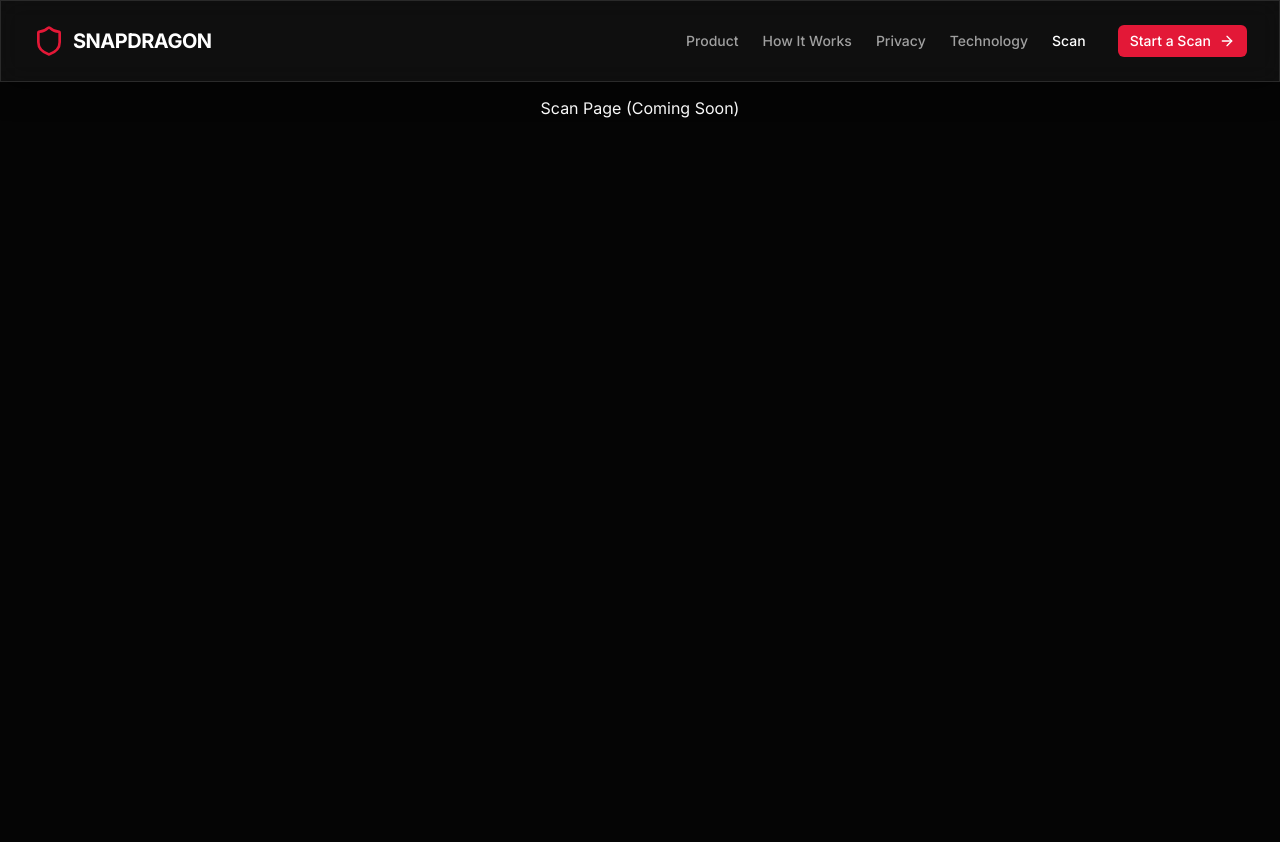
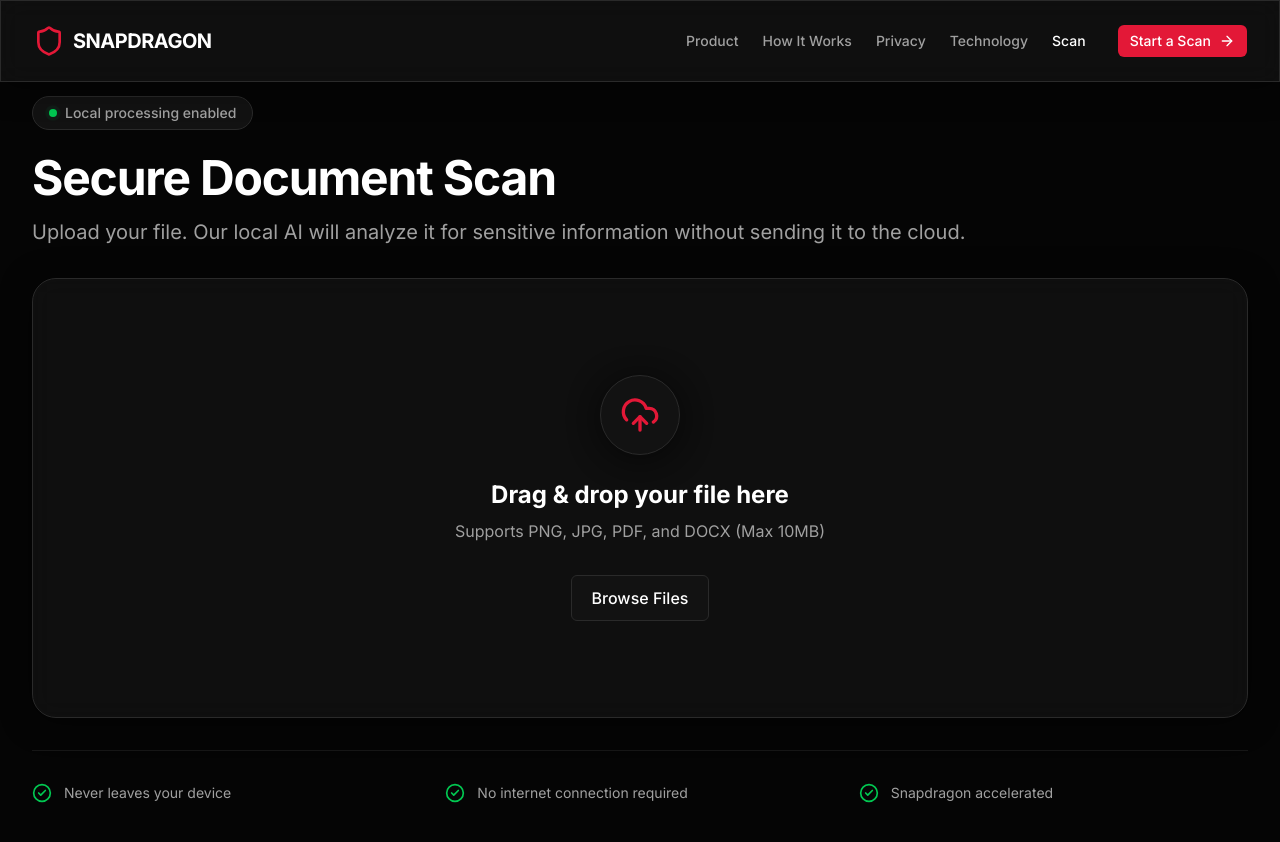
Before and after one commit to rutvikjasani01/SNAPDRAGON-AI-Privacy-Guard, a React (Vite) app in the folder frontend/: page /scan in a window 1280 px wide. Shown: the top 842 px of the page. Before the commit the page ends 800 px from the top, so only its background shows below. Built offline with nearby package versions, Linux system fonts and the light colour scheme.

Commit message:
feat: add document scanning interface

```diff
--- a/frontend/src/App.tsx
+++ b/frontend/src/App.tsx
@@ -1,6 +1,7 @@
 import { BrowserRouter as Router, Routes, Route } from 'react-router-dom';
 import { Navbar } from './components/layout';
 import { Hero, Storytelling, TechPreview } from './components/landing';
+import { Scan } from './pages';
 
 function Home() {
   return (
@@ -18,10 +19,10 @@ function App() {
       <Navbar />
       <Routes>
         <Route path="/" element={<Home />} />
+        <Route path="/scan" element={<Scan />} />
         {/* Placeholders for upcoming routes to avoid 404s on nav links */}
         <Route path="/privacy" element={<div className="pt-24 text-center">Privacy Page (Coming Soon)</div>} />
         <Route path="/technology" element={<div className="pt-24 text-center">Technology Page (Coming Soon)</div>} />
-        <Route path="/scan" element={<div className="pt-24 text-center">Scan Page (Coming Soon)</div>} />
       </Routes>
     </Router>
   );
--- /dev/null
+++ b/frontend/src/pages/Scan.tsx
@@ -0,0 +1,223 @@
+import { useState, useCallback, useRef } from 'react';
+import { motion, AnimatePresence } from 'framer-motion';
+import { UploadCloud, File, AlertCircle, X, CheckCircle2 } from 'lucide-react';
+import { Container } from '../components/ui/Container';
+import { Button } from '../components/ui/Button';
+
+const ALLOWED_TYPES = [
+  'image/png',
+  'image/jpeg',
+  'application/pdf',
+  'application/vnd.openxmlformats-officedocument.wordprocessingml.document', // docx
+];
+
+export function Scan() {
+  const [isDragging, setIsDragging] = useState(false);
+  const [file, setFile] = useState<File | null>(null);
+  const [error, setError] = useState<string | null>(null);
+  const [isUploading, setIsUploading] = useState(false);
+
+  const fileInputRef = useRef<HTMLInputElement>(null);
+
+  const validateFile = (selectedFile: File) => {
+    setError(null);
+    if (!ALLOWED_TYPES.includes(selectedFile.type) && !selectedFile.name.endsWith('.docx')) {
+      setError('Invalid file type. Please upload PNG, JPG, PDF, or DOCX.');
+      return false;
+    }
+    if (selectedFile.size > 10 * 1024 * 1024) { // 10MB limit for demo
+      setError('File is too large. Maximum size is 10MB.');
+      return false;
+    }
+    return true;
+  };
+
+  const handleDrop = useCallback((e: React.DragEvent) => {
+    e.preventDefault();
+    setIsDragging(false);
+    const droppedFile = e.dataTransfer.files[0];
+    if (droppedFile && validateFile(droppedFile)) {
+      setFile(droppedFile);
+    }
+  }, []);
+
+  const handleDragOver = useCallback((e: React.DragEvent) => {
+    e.preventDefault();
+    setIsDragging(true);
+  }, []);
+
+  const handleDragLeave = useCallback((e: React.DragEvent) => {
+    e.preventDefault();
+    setIsDragging(false);
+  }, []);
+
+  const handleFileSelect = (e: React.ChangeEvent<HTMLInputElement>) => {
+    const selectedFile = e.target.files?.[0];
+    if (selectedFile && validateFile(selectedFile)) {
+      setFile(selectedFile);
+    }
+  };
+
+  const handleRemoveFile = () => {
+    setFile(null);
+    setError(null);
+    if (fileInputRef.current) {
+      fileInputRef.current.value = '';
+    }
+  };
+
+  const handleScan = () => {
+    if (!file) return;
+    setIsUploading(true);
+    // Simulate upload and scan
+    setTimeout(() => {
+      setIsUploading(false);
+      // Future: Navigate to results
+    }, 2500);
+  };
+
+  return (
+    <main className="min-h-screen bg-background pt-24 pb-12">
+      <Container className="max-w-4xl">
+        <div className="flex flex-col space-y-8">
+          {/* Header */}
+          <div>
+            <div className="inline-flex items-center space-x-2 bg-surface border border-surfaceBorder rounded-full px-4 py-1.5 w-fit mb-6">
+              <span className="relative flex h-2 w-2">
+                <span className="animate-ping absolute inline-flex h-full w-full rounded-full bg-green-400 opacity-75"></span>
+                <span className="relative inline-flex rounded-full h-2 w-2 bg-green-500"></span>
+              </span>
+              <span className="text-sm font-medium text-text-secondary">Local processing enabled</span>
+            </div>
+            <h1 className="text-4xl md:text-5xl font-bold text-white tracking-tight mb-4">
+              Secure Document Scan
+            </h1>
+            <p className="text-xl text-text-secondary">
+              Upload your file. Our local AI will analyze it for sensitive information without sending it to the cloud.
+            </p>
+          </div>
+
+          {/* Upload Area */}
+          <div
+            onDrop={handleDrop}
+            onDragOver={handleDragOver}
+            onDragLeave={handleDragLeave}
+            className={`
+              relative glass-panel rounded-3xl border-2 border-dashed transition-all duration-200 overflow-hidden
+              ${isDragging ? 'border-primary bg-primary/5 scale-[1.02]' : 'border-surfaceBorder hover:border-text-secondary'}
+              ${file ? 'border-solid border-green-500/50' : ''}
+            `}
+          >
+            <input
+              type="file"
+              className="hidden"
+              ref={fileInputRef}
+              onChange={handleFileSelect}
+              accept=".png,.jpg,.jpeg,.pdf,.docx"
+            />
+
+            <AnimatePresence mode="wait">
+              {!file ? (
+                <motion.div
+                  key="empty-state"
+                  initial={{ opacity: 0 }}
+                  animate={{ opacity: 1 }}
+                  exit={{ opacity: 0 }}
+                  className="flex flex-col items-center justify-center p-16 md:p-24 text-center"
+                >
+                  <div className="w-20 h-20 bg-surface rounded-full flex items-center justify-center mb-6 shadow-glass border border-surfaceBorder">
+                    <UploadCloud className="w-10 h-10 text-primary" />
+                  </div>
+                  <h3 className="text-2xl font-bold text-white mb-2">Drag & drop your file here</h3>
+                  <p className="text-text-secondary mb-8">
+                    Supports PNG, JPG, PDF, and DOCX (Max 10MB)
+                  </p>
+                  <Button variant="secondary" onClick={() => fileInputRef.current?.click()}>
+                    Browse Files
+                  </Button>
+                </motion.div>
+              ) : (
+                <motion.div
+                  key="file-state"
+                  initial={{ opacity: 0, scale: 0.95 }}
+                  animate={{ opacity: 1, scale: 1 }}
+                  exit={{ opacity: 0, scale: 0.95 }}
+                  className="flex flex-col items-center justify-center p-12 md:p-16 text-center"
+                >
+                  <div className="relative">
+                    <div className="w-24 h-24 bg-green-500/10 rounded-2xl flex items-center justify-center mb-6 border border-green-500/30">
+                      <File className="w-12 h-12 text-green-400" />
+                    </div>
+                    <button
+                      onClick={handleRemoveFile}
+                      className="absolute -top-3 -right-3 bg-surface border border-surfaceBorder rounded-full p-1.5 text-text-secondary hover:text-white hover:bg-red-500/20 hover:border-red-500/50 transition-colors"
+                      disabled={isUploading}
+                    >
+                      <X className="w-5 h-5" />
+                    </button>
+                  </div>
+                  <h3 className="text-xl font-bold text-white mb-1">{file.name}</h3>
+                  <p className="text-sm text-text-secondary mb-8">
+                    {(file.size / (1024 * 1024)).toFixed(2)} MB • Ready for scanning
+                  </p>
+
+                  {isUploading ? (
+                    <div className="flex flex-col items-center space-y-4">
+                      <div className="relative w-48 h-2 bg-surfaceBorder rounded-full overflow-hidden">
+                        <motion.div
+                          className="absolute top-0 left-0 bottom-0 bg-primary"
+                          initial={{ width: "0%" }}
+                          animate={{ width: "100%" }}
+                          transition={{ duration: 2.5, ease: "easeInOut" }}
+                        />
+                      </div>
+                      <p className="text-sm text-primary font-medium animate-pulse">Running local AI models...</p>
+                    </div>
+                  ) : (
+                    <Button variant="primary" size="lg" onClick={handleScan} className="w-full sm:w-auto shadow-glow">
+                      START SCAN
+                    </Button>
+                  )}
+                </motion.div>
+              )}
+            </AnimatePresence>
+          </div>
+
+          {/* Error State */}
+          <AnimatePresence>
+            {error && (
+              <motion.div
+                initial={{ opacity: 0, y: -10 }}
+                animate={{ opacity: 1, y: 0 }}
+                exit={{ opacity: 0, y: -10 }}
+                className="bg-red-500/10 border border-red-500/50 rounded-xl p-4 flex items-start space-x-3"
+              >
+                <AlertCircle className="w-5 h-5 text-red-400 flex-shrink-0 mt-0.5" />
+                <div className="flex-1">
+                  <h4 className="text-sm font-semibold text-red-400">Upload Error</h4>
+                  <p className="text-sm text-red-300/80 mt-1">{error}</p>
+                </div>
+              </motion.div>
+            )}
+          </AnimatePresence>
+
+          {/* Privacy Guarantees */}
+          <div className="grid grid-cols-1 md:grid-cols-3 gap-6 pt-8 border-t border-surfaceBorder/50">
+            <div className="flex items-center space-x-3">
+              <CheckCircle2 className="w-5 h-5 text-green-500 flex-shrink-0" />
+              <span className="text-sm text-text-secondary">Never leaves your device</span>
+            </div>
+            <div className="flex items-center space-x-3">
+              <CheckCircle2 className="w-5 h-5 text-green-500 flex-shrink-0" />
+              <span className="text-sm text-text-secondary">No internet connection required</span>
+            </div>
+            <div className="flex items-center space-x-3">
+              <CheckCircle2 className="w-5 h-5 text-green-500 flex-shrink-0" />
+              <span className="text-sm text-text-secondary">Snapdragon accelerated</span>
+            </div>
+          </div>
+        </div>
+      </Container>
+    </main>
+  );
+}
--- /dev/null
+++ b/frontend/src/pages/index.ts
@@ -0,0 +1 @@
+export * from './Scan';
```
